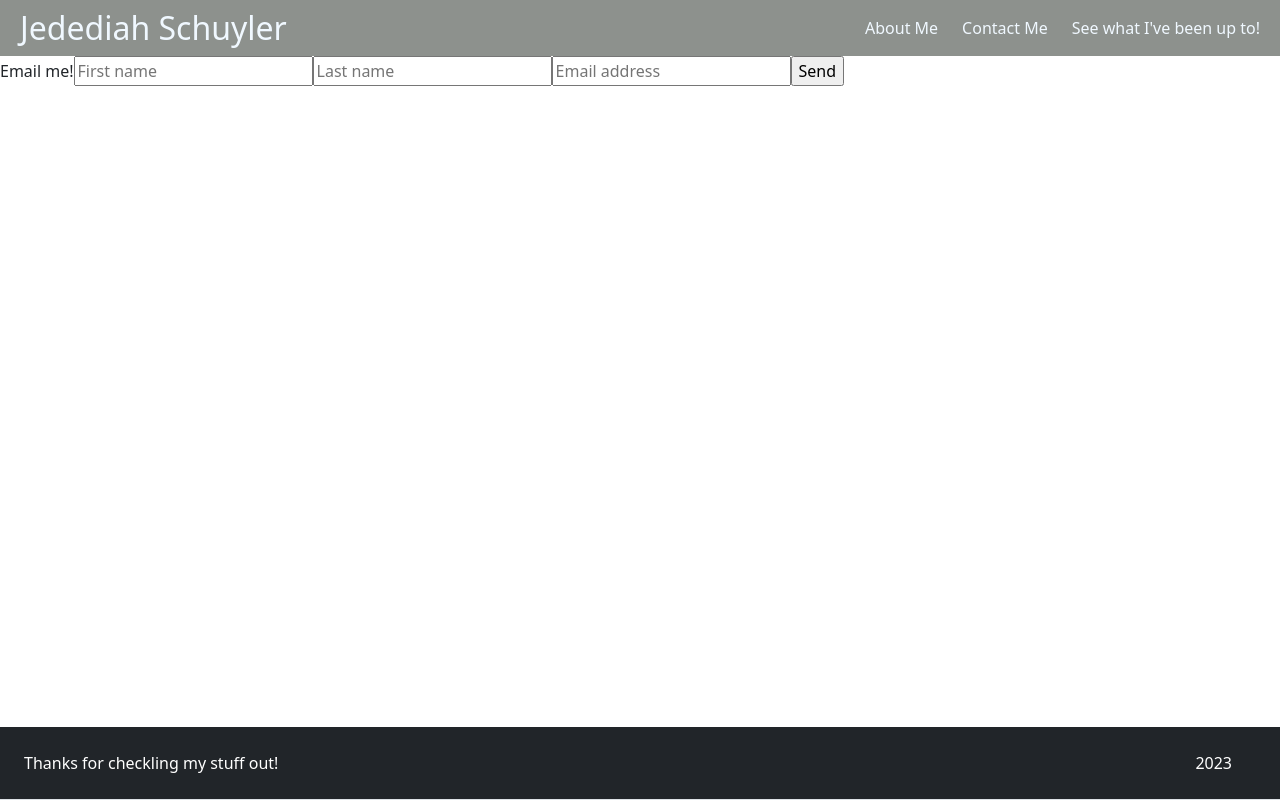
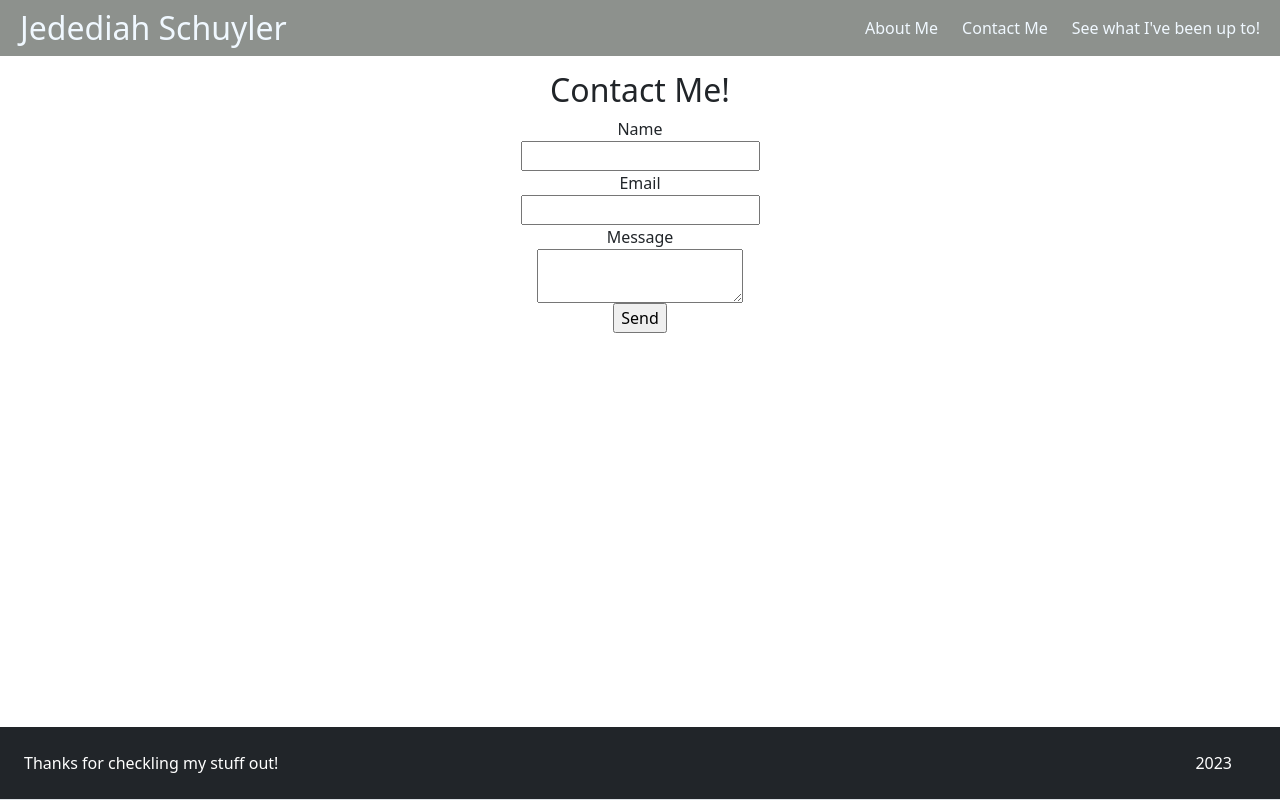
Before and after one commit to jschuyl/portfolio, a React (Create React App) app: page /contactme in a window 1280 px wide. Built offline with nearby package versions, Linux system fonts and the light colour scheme; the HTML template or start-up script is replaced by a standard one.

Commit message:
email form works

```diff
--- a/package.json
+++ b/package.json
@@ -3,12 +3,15 @@
   "version": "0.1.0",
   "private": true,
   "dependencies": {
+    "@emailjs/browser": "^3.10.0",
     "@testing-library/jest-dom": "^5.16.5",
     "@testing-library/react": "^11.1.0",
     "@testing-library/user-event": "^13.5.0",
     "axios": "^1.2.2",
     "bootstrap": "^5.2.3",
     "dotenv": "^16.0.3",
+    "emailjs": "^4.0.1",
+    "emailjs-com": "^3.2.0",
     "mdb-react-ui-kit": "^5.1.0",
     "prettier": "^2.8.2",
     "pretty": "^2.0.0",
--- a/src/routes/ContactMe.js
+++ b/src/routes/ContactMe.js
@@ -1,17 +1,33 @@
-import React from "react";
+import React, {useRef} from "react";
+import emailjs from '@emailjs/browser';
 
 export default function ContactMe() {
+    const form = useRef();
+
+    const sendEmail = (e) => {
+      e.preventDefault(); //prevent refresh
+
+      emailjs.sendForm('gmail', 'templatePortfolio', e.target, 'Kz1NuGs3oKKPSGook')
+        .then((result) => {
+            console.log(result.text);
+            form.current.reset();
+        }, (error) => {
+            console.log(error.text);
+        });
+    };
+
     return (
         <>
-        <form>
-            <label>
-                Email me!
-                <input type="text" name="fname" placeholder="First name"></input>
-                <input type="text" name="lname" placeholder="Last name"></input>
-                <input type="text" name="email" placeholder="Email address"></input>
-                <input type="submit" name="fireAway" value="Send"></input>
-            </label>
-        </form>
+      <form className="container emailForm" ref={form} onSubmit={sendEmail}>
+        <h2>Contact Me!</h2>
+        <label>Name</label>
+        <input type="text" name="user_name" />
+        <label>Email</label>
+        <input type="email" name="user_email" />
+        <label>Message</label>
+        <textarea name="message" />
+        <input type="submit" value="Send" />
+      </form>
         </>
-    )
-}
+    );
+  };
--- a/src/utils/styles.css
+++ b/src/utils/styles.css
@@ -72,6 +72,10 @@
     border-style: groove;
     background-color: lightgray;
 }
+/* Contact Me */
+.emailForm {
+    flex-direction: column;
+}
 /* Footer */
  .foot {
     position: fixed;
```
Also changed, not shown: 1 other file (tests, documents, lock files or other folders).
